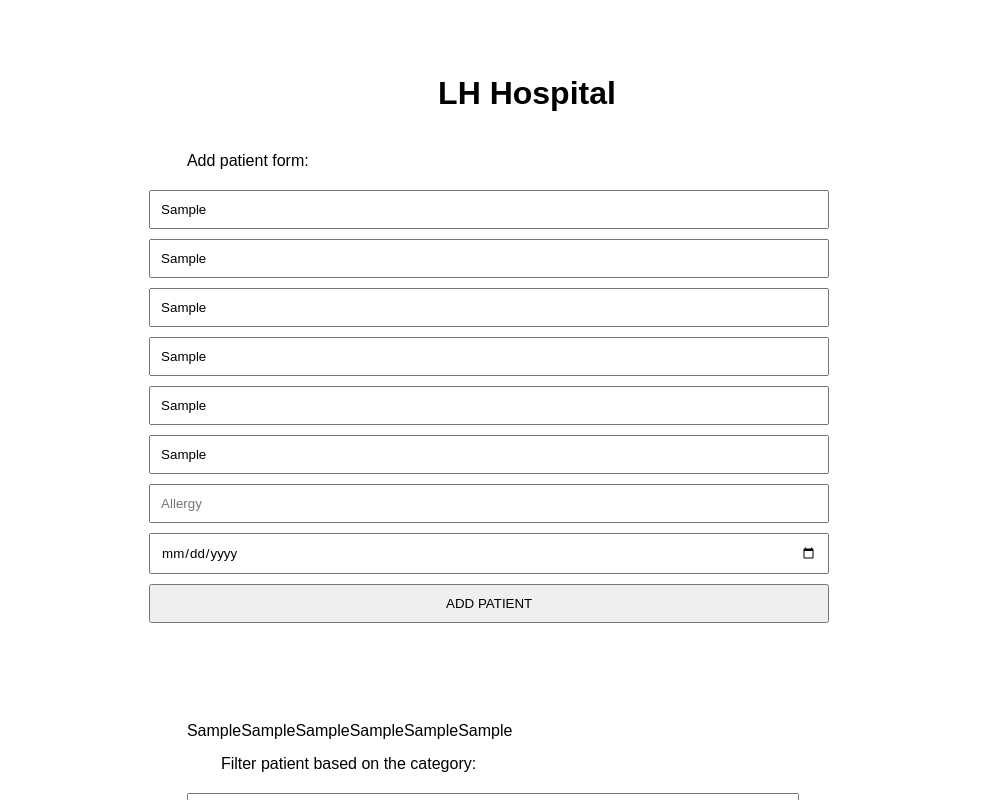
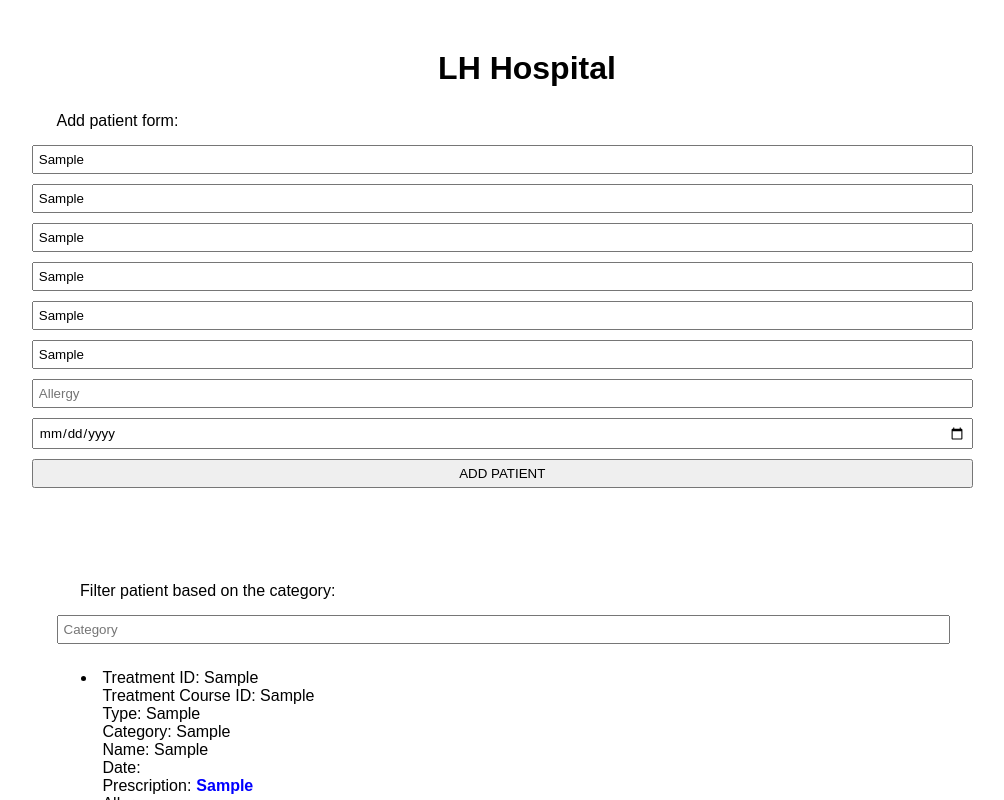
Before and after one commit to Jose-Miguel-FT/MWAD-A2, a React (Create React App) app: page / in a window 1280 px wide. Both pictures are taken after typing "Sample", "Sample", "Sample", "Sample", "Sample", "Sample" into the empty fields and a click on the button "ADD PATIENT". Shown: the top 800 px of the page, without its empty margins (113-1117 px from the left). Built offline with nearby package versions, Linux system fonts and the light colour scheme.

Commit message:
3 files modified

```diff
--- a/src/AddPatient.js
+++ b/src/AddPatient.js
@@ -110,11 +110,6 @@ function AddPatient() {
       <button onClick={addPatient}> ADD PATIENT </button>
       <SectionBreak />
       <FilterCategory string={jsonData}/>
-      <SectionBreak />
-      <p>
-        List of patients:
-      </p>
-      {listOfPatients}
     </div>
   );
 }
--- a/src/FilterCategory.js
+++ b/src/FilterCategory.js
@@ -6,12 +6,30 @@ function FilterCategory(props) {
   const [filter, setFilter] = React.useState('');
 
   const filtered = patientsArray
-    .filter((f) => f[3].includes(filter) || filter.category === '')
-    .map((f) => <li key={f}>{f}</li>);
+    .filter((f) => f[3].includes(filter))
+    .map((f) => (
+      <li key={f}>
+        Treatment ID: {f[0]}
+        <br />
+        Treatment Course ID: {f[1]}
+        <br />
+        Type: {f[2]}
+        <br />
+        Category: {f[3]}
+        <br />
+        Name: {f[4]}
+        <br />
+        Date: {f[7]}
+        <br />
+        Prescription:
+        <span style={{ color: 'blue', fontWeight: 'bold' }}>{f[5]}</span>
+        <br />
+        Allergy:<span style={{ color: 'red', fontWeight: 'bold' }}>{f[6]}</span>
+      </li>
+    ));
 
   return (
     <div>
-      {patientsArray}
       <p>Filter patient based on the category:</p>
       <input
         id="filter"
--- a/src/style.css
+++ b/src/style.css
@@ -5,8 +5,8 @@
   margin: auto;
   margin-top: 5px;
   margin-bottom: 5px;
-  width: 90%;
-  padding: 10px;
+  width: 95%;
+  padding: 5px;
 }
 h1 {
   text-align: center;
```
